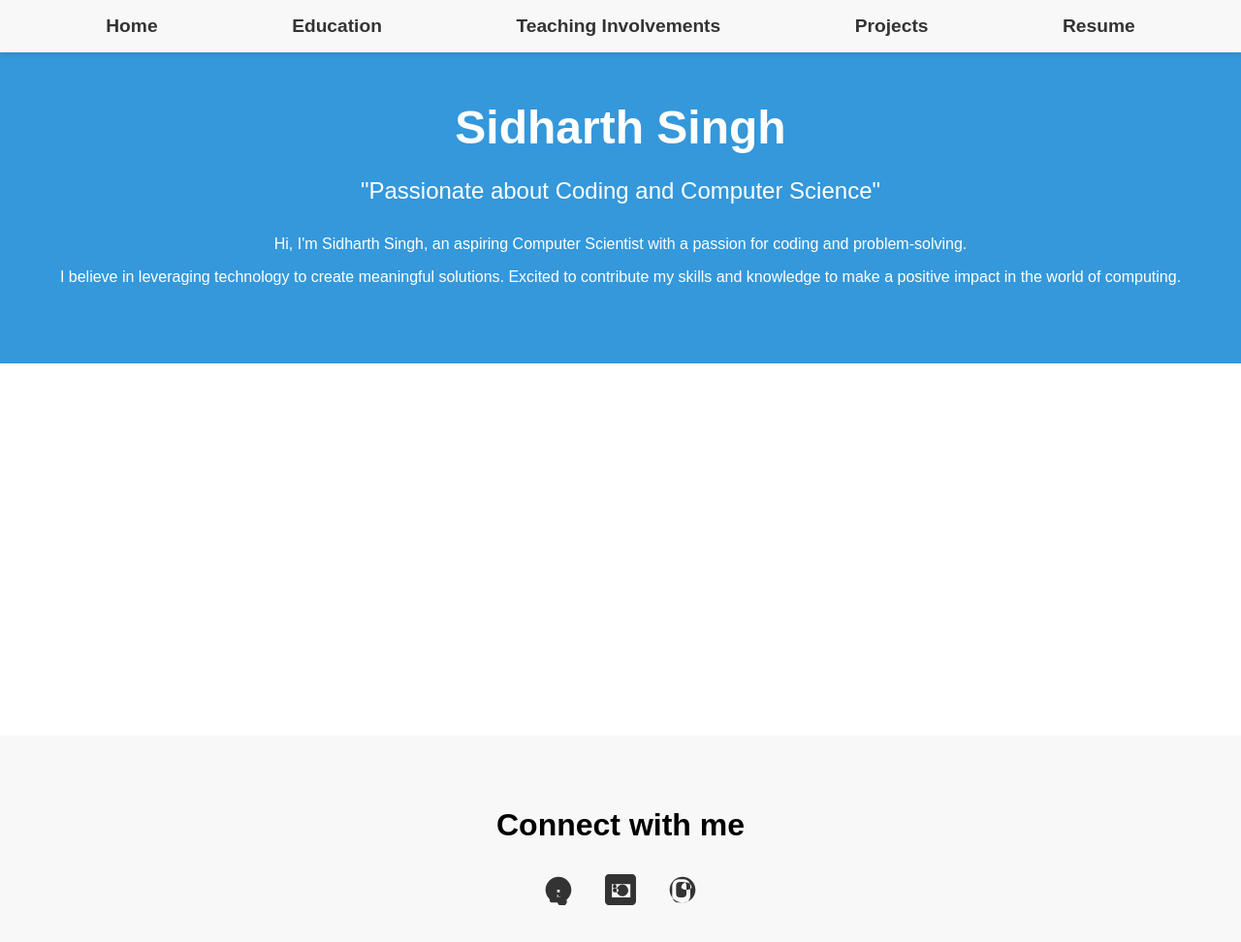
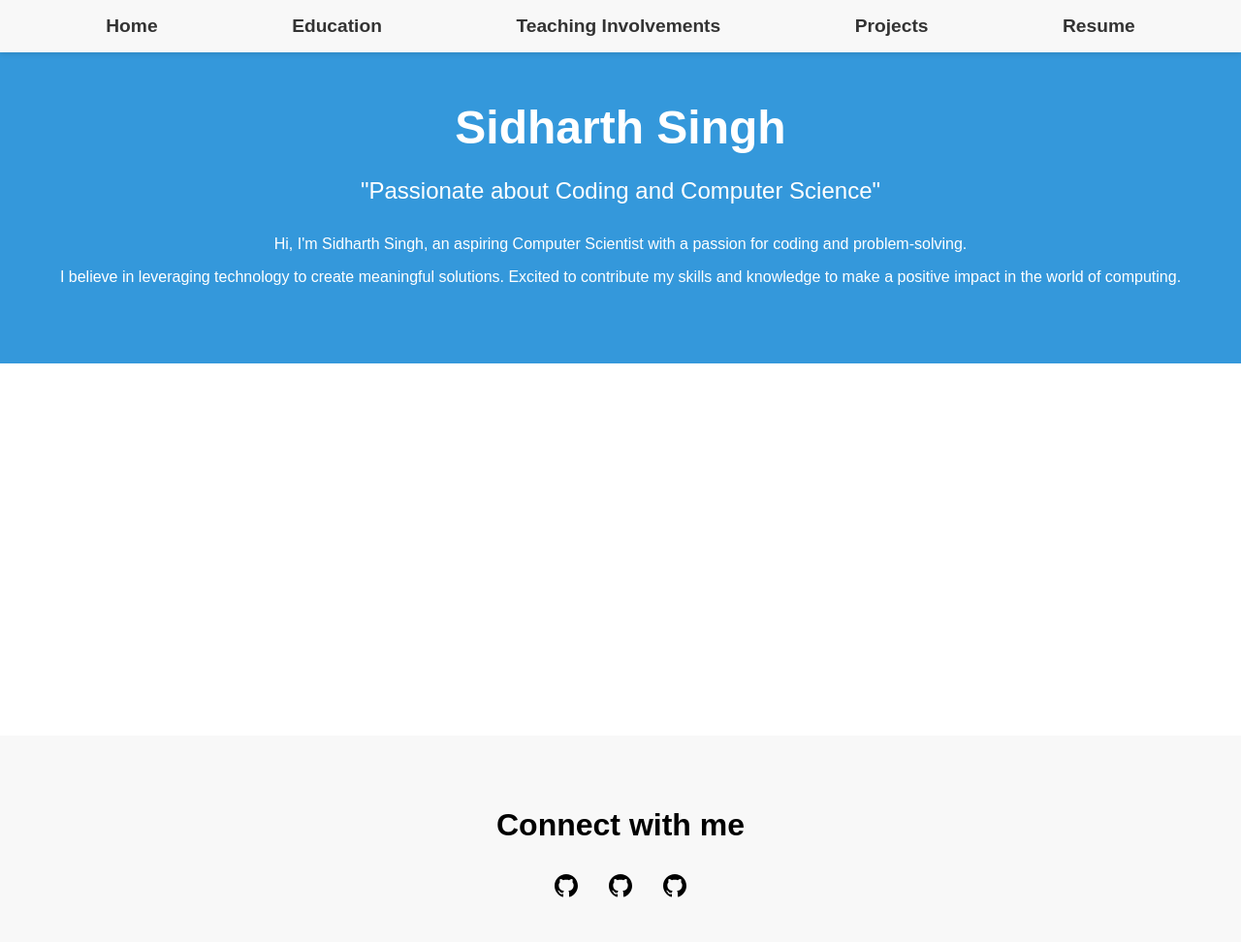
Before and after one commit to skadoosh4/skadoosh4.github.io, a plain HTML site: page index.html in a window 1280 px wide. Shown: the whole page at 97% size. Drawn offline with Linux system fonts and the light colour scheme; a script that the page names is missing.

Commit message:
Add files via upload

```diff
--- a/index.html
+++ b/index.html
@@ -63,13 +63,12 @@
           <a href="https://github.com/skadoosh4" target="_blank">
             <svg
               xmlns="http://www.w3.org/2000/svg"
+              width="24"
+              height="24"
               viewBox="0 0 24 24"
-              fill="#333"
-              width="32px"
-              height="32px"
             >
               <path
-                d="M12 2C6.48 2 2 6.48 2 12s4.48 10 10 10 10-4.48 10-10S17.52 2 12 2zm1.73 17.73c-.22.1-.46.15-.73.15s-.51-.05-.73-.15c-.81-.37-1.4-1.09-1.6-1.96H7.06c-.45 0-.86-.24-1.08-.62-.21-.39-.2-.86.01-1.25.22-.38.63-.63 1.08-.63h1.05c.29 0 .53-.24.53-.53s-.24-.53-.53-.53H7.07c-.81 0-1.51.55-1.72 1.36-.18.63-.07 1.3.3 1.82.39.52.96.82 1.55.82h3.99c.59 0 1.16-.3 1.55-.82.37-.52.48-1.19.3-1.82-.17-.58-.74-.98-1.37-.98H9.63c-.29 0-.53.24-.53.53s.24.53.53.53h1.01c.45 0 .86.24 1.08.62.21.39.2.86-.01 1.25-.22.38-.63.63-1.08.63H7.09c-.6 0-1.16.3-1.55.82-.37.52-.48 1.19-.3 1.82.18.63.74 1.08 1.37 1.08H11.2c.27.85.75 1.61 1.4 2.12.67.52 1.49.79 2.33.79 1.63 0 3.15-1.12 3.52-2.86.15-.68.09-1.38-.15-2.01zM11 16h2v2h-2zm0-4h2v2h-2z"
+                d="M12 0c-6.626 0-12 5.373-12 12 0 5.302 3.438 9.8 8.207 11.387.599.111.793-.261.793-.577v-2.234c-3.338.726-4.033-1.416-4.033-1.416-.546-1.387-1.333-1.756-1.333-1.756-1.089-.745.083-.729.083-.729 1.205.084 1.839 1.237 1.839 1.237 1.07 1.834 2.807 1.304 3.492.997.107-.775.418-1.305.762-1.604-2.665-.305-5.467-1.334-5.467-5.931 0-1.311.469-2.381 1.236-3.221-.124-.303-.535-1.524.117-3.176 0 0 1.008-.322 3.301 1.23.957-.266 1.983-.399 3.003-.404 1.02.005 2.047.138 3.006.404 2.291-1.552 3.297-1.23 3.297-1.23.653 1.653.242 2.874.118 3.176.77.84 1.235 1.911 1.235 3.221 0 4.609-2.807 5.624-5.479 5.921.43.372.823 1.102.823 2.222v3.293c0 .319.192.694.801.576 4.765-1.589 8.199-6.086 8.199-11.386 0-6.627-5.373-12-12-12z"
               />
             </svg>
           </a>
@@ -77,19 +76,12 @@
           <a href="www.linkedin.com/in/skadoosh" target="_blank">
             <svg
               xmlns="http://www.w3.org/2000/svg"
+              width="24"
+              height="24"
               viewBox="0 0 24 24"
-              fill="#333"
-              width="32px"
-              height="32px"
             >
               <path
-                d="M21 0H3C1.34 0 0 1.34 0 3v18c0 1.66 1.34 3 3 3h18c1.66 0 3-1.34 3-3V3c0-1.66-1.34-3-3-3zm-1.35 18H5.36V7.65h14.28V18z"
-              />
-              <circle cx="7.5" cy="6.5" r="1.5" />
-              <circle cx="7.5" cy="9.5" r="1.5" />
-              <circle cx="7.5" cy="12.5" r="1.5" />
-              <path
-                d="M10.5 12.5c0-.83-.67-1.5-1.5-1.5s-1.5.67-1.5 1.5s.67 1.5 1.5 1.5s1.5-.67 1.5-1.5zM18 12.5c0 2.48-2 4.5-4.5 4.5s-4.5-2.02-4.5-4.5s2-4.5 4.5-4.5s4.5 2.02 4.5 4.5z"
+                d="M12 0c-6.626 0-12 5.373-12 12 0 5.302 3.438 9.8 8.207 11.387.599.111.793-.261.793-.577v-2.234c-3.338.726-4.033-1.416-4.033-1.416-.546-1.387-1.333-1.756-1.333-1.756-1.089-.745.083-.729.083-.729 1.205.084 1.839 1.237 1.839 1.237 1.07 1.834 2.807 1.304 3.492.997.107-.775.418-1.305.762-1.604-2.665-.305-5.467-1.334-5.467-5.931 0-1.311.469-2.381 1.236-3.221-.124-.303-.535-1.524.117-3.176 0 0 1.008-.322 3.301 1.23.957-.266 1.983-.399 3.003-.404 1.02.005 2.047.138 3.006.404 2.291-1.552 3.297-1.23 3.297-1.23.653 1.653.242 2.874.118 3.176.77.84 1.235 1.911 1.235 3.221 0 4.609-2.807 5.624-5.479 5.921.43.372.823 1.102.823 2.222v3.293c0 .319.192.694.801.576 4.765-1.589 8.199-6.086 8.199-11.386 0-6.627-5.373-12-12-12z"
               />
             </svg>
           </a>
@@ -97,13 +89,12 @@
           <a href="https://www.instagram.com/sidharthatt/" target="_blank">
             <svg
               xmlns="http://www.w3.org/2000/svg"
+              width="24"
+              height="24"
               viewBox="0 0 24 24"
-              fill="#333"
-              width="32px"
-              height="32px"
             >
               <path
-                d="M12 2C6.48 2 2 6.48 2 12s4.48 10 10 10 10-4.48 10-10S17.52 2 12 2zm-1 2h2a5 5 0 0 1 5 5v8a5 5 0 0 1-5 5H9a5 5 0 0 1-5-5v-8a5 5 0 0 1 5-5zm-1 2a3 3 0 0 0-3 3v6a3 3 0 0 0 3 3h2a3 3 0 0 0 3-3v-6a3 3 0 0 0-3-3zm6 1.67a1 1 0 1 1 0 2 1 1 0 0 1 0-2zm-5 2.66a4 4 0 0 1 8 0v.34a6 6 0 0 1-8 0v-.34z"
+                d="M12 0c-6.626 0-12 5.373-12 12 0 5.302 3.438 9.8 8.207 11.387.599.111.793-.261.793-.577v-2.234c-3.338.726-4.033-1.416-4.033-1.416-.546-1.387-1.333-1.756-1.333-1.756-1.089-.745.083-.729.083-.729 1.205.084 1.839 1.237 1.839 1.237 1.07 1.834 2.807 1.304 3.492.997.107-.775.418-1.305.762-1.604-2.665-.305-5.467-1.334-5.467-5.931 0-1.311.469-2.381 1.236-3.221-.124-.303-.535-1.524.117-3.176 0 0 1.008-.322 3.301 1.23.957-.266 1.983-.399 3.003-.404 1.02.005 2.047.138 3.006.404 2.291-1.552 3.297-1.23 3.297-1.23.653 1.653.242 2.874.118 3.176.77.84 1.235 1.911 1.235 3.221 0 4.609-2.807 5.624-5.479 5.921.43.372.823 1.102.823 2.222v3.293c0 .319.192.694.801.576 4.765-1.589 8.199-6.086 8.199-11.386 0-6.627-5.373-12-12-12z"
               />
             </svg>
           </a>
```
